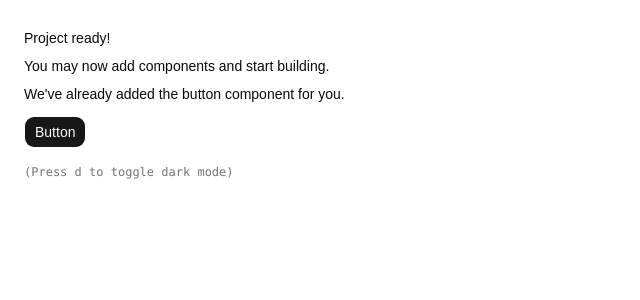
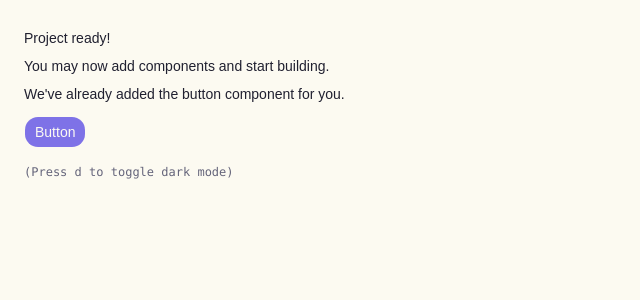
Before and after one commit to up2dul/habit-shaper, a React (Vite) app in the folder apps/web/: page / in a window 1280 px wide. Shown: the top 300 px of the page, without its empty margins (0-640 px from the left). Built offline with nearby package versions, Linux system fonts and the light colour scheme.

Commit message:
feat(web/css): theme tokens setup

```diff
--- a/apps/web/src/index.css
+++ b/apps/web/src/index.css
@@ -2,82 +2,83 @@
 @import "tw-animate-css";
 @import "shadcn/tailwind.css";
 @import "@fontsource-variable/inter";
-@import "@fontsource-variable/nunito-sans";
+@import "@fontsource-variable/fredoka";
 
 @custom-variant dark (&:is(.dark *));
 
 :root {
-  --background: oklch(1 0 0);
-  --foreground: oklch(0.145 0 0);
-  --card: oklch(1 0 0);
-  --card-foreground: oklch(0.145 0 0);
-  --popover: oklch(1 0 0);
-  --popover-foreground: oklch(0.145 0 0);
-  --primary: oklch(0.205 0 0);
-  --primary-foreground: oklch(0.985 0 0);
-  --secondary: oklch(0.97 0 0);
-  --secondary-foreground: oklch(0.205 0 0);
-  --muted: oklch(0.97 0 0);
-  --muted-foreground: oklch(0.556 0 0);
-  --accent: oklch(0.97 0 0);
-  --accent-foreground: oklch(0.205 0 0);
-  --destructive: oklch(0.577 0.245 27.325);
-  --border: oklch(0.922 0 0);
-  --input: oklch(0.922 0 0);
-  --ring: oklch(0.708 0 0);
-  --chart-1: oklch(0.87 0 0);
-  --chart-2: oklch(0.556 0 0);
-  --chart-3: oklch(0.439 0 0);
-  --chart-4: oklch(0.371 0 0);
-  --chart-5: oklch(0.269 0 0);
-  --radius: 0.625rem;
-  --sidebar: oklch(0.985 0 0);
-  --sidebar-foreground: oklch(0.145 0 0);
-  --sidebar-primary: oklch(0.205 0 0);
-  --sidebar-primary-foreground: oklch(0.985 0 0);
-  --sidebar-accent: oklch(0.97 0 0);
-  --sidebar-accent-foreground: oklch(0.205 0 0);
-  --sidebar-border: oklch(0.922 0 0);
-  --sidebar-ring: oklch(0.708 0 0);
+  --background: oklch(0.985 0.012 95);
+  --foreground: oklch(0.25 0.03 285);
+  --card: oklch(0.997 0.006 95);
+  --card-foreground: oklch(0.25 0.03 285);
+  --popover: oklch(0.997 0.006 95);
+  --popover-foreground: oklch(0.25 0.03 285);
+  --primary: oklch(0.62 0.17 285);
+  --primary-foreground: oklch(0.985 0.01 95);
+  --secondary: oklch(0.92 0.055 295);
+  --secondary-foreground: oklch(0.34 0.07 285);
+  --muted: oklch(0.955 0.018 95);
+  --muted-foreground: oklch(0.51 0.035 285);
+  --accent: oklch(0.91 0.085 78);
+  --accent-foreground: oklch(0.33 0.055 55);
+  --destructive: oklch(0.64 0.19 28);
+  --border: oklch(0.89 0.025 92);
+  --input: oklch(0.89 0.025 92);
+  --ring: oklch(0.62 0.17 285);
+  --chart-1: oklch(0.68 0.16 285);
+  --chart-2: oklch(0.76 0.12 165);
+  --chart-3: oklch(0.78 0.14 78);
+  --chart-4: oklch(0.72 0.15 35);
+  --chart-5: oklch(0.7 0.12 225);
+  --radius: 0.875rem;
+  --sidebar: oklch(0.972 0.015 95);
+  --sidebar-foreground: oklch(0.25 0.03 285);
+  --sidebar-primary: oklch(0.62 0.17 285);
+  --sidebar-primary-foreground: oklch(0.985 0.01 95);
+  --sidebar-accent: oklch(0.92 0.055 295);
+  --sidebar-accent-foreground: oklch(0.34 0.07 285);
+  --sidebar-border: oklch(0.89 0.025 92);
+  --sidebar-ring: oklch(0.62 0.17 285);
 }
 
 .dark {
-  --background: oklch(0.145 0 0);
-  --foreground: oklch(0.985 0 0);
-  --card: oklch(0.205 0 0);
-  --card-foreground: oklch(0.985 0 0);
-  --popover: oklch(0.205 0 0);
-  --popover-foreground: oklch(0.985 0 0);
-  --primary: oklch(0.922 0 0);
-  --primary-foreground: oklch(0.205 0 0);
-  --secondary: oklch(0.269 0 0);
-  --secondary-foreground: oklch(0.985 0 0);
-  --muted: oklch(0.269 0 0);
-  --muted-foreground: oklch(0.708 0 0);
-  --accent: oklch(0.269 0 0);
-  --accent-foreground: oklch(0.985 0 0);
-  --destructive: oklch(0.704 0.191 22.216);
-  --border: oklch(1 0 0 / 10%);
-  --input: oklch(1 0 0 / 15%);
-  --ring: oklch(0.556 0 0);
-  --chart-1: oklch(0.87 0 0);
-  --chart-2: oklch(0.556 0 0);
-  --chart-3: oklch(0.439 0 0);
-  --chart-4: oklch(0.371 0 0);
-  --chart-5: oklch(0.269 0 0);
-  --sidebar: oklch(0.205 0 0);
-  --sidebar-foreground: oklch(0.985 0 0);
-  --sidebar-primary: oklch(0.488 0.243 264.376);
-  --sidebar-primary-foreground: oklch(0.985 0 0);
-  --sidebar-accent: oklch(0.269 0 0);
-  --sidebar-accent-foreground: oklch(0.985 0 0);
-  --sidebar-border: oklch(1 0 0 / 10%);
-  --sidebar-ring: oklch(0.556 0 0);
+  --background: oklch(0.2 0.025 285);
+  --foreground: oklch(0.955 0.012 95);
+  --card: oklch(0.245 0.03 285);
+  --card-foreground: oklch(0.955 0.012 95);
+  --popover: oklch(0.245 0.03 285);
+  --popover-foreground: oklch(0.955 0.012 95);
+  --primary: oklch(0.74 0.15 285);
+  --primary-foreground: oklch(0.22 0.035 285);
+  --secondary: oklch(0.31 0.055 292);
+  --secondary-foreground: oklch(0.93 0.025 295);
+  --muted: oklch(0.285 0.025 285);
+  --muted-foreground: oklch(0.72 0.025 290);
+  --accent: oklch(0.72 0.12 78);
+  --accent-foreground: oklch(0.23 0.035 55);
+  --destructive: oklch(0.7 0.17 28);
+  --border: oklch(0.36 0.03 285);
+  --input: oklch(0.36 0.03 285);
+  --ring: oklch(0.74 0.15 285);
+  --chart-1: oklch(0.74 0.15 285);
+  --chart-2: oklch(0.73 0.11 165);
+  --chart-3: oklch(0.78 0.13 78);
+  --chart-4: oklch(0.72 0.14 35);
+  --chart-5: oklch(0.69 0.11 225);
+  --sidebar: oklch(0.225 0.028 285);
+  --sidebar-foreground: oklch(0.955 0.012 95);
+  --sidebar-primary: oklch(0.74 0.15 285);
+  --sidebar-primary-foreground: oklch(0.22 0.035 285);
+  --sidebar-accent: oklch(0.31 0.055 292);
+  --sidebar-accent-foreground: oklch(0.93 0.025 295);
+  --sidebar-border: oklch(0.36 0.03 285);
+  --sidebar-ring: oklch(0.74 0.15 285);
 }
 
 @theme inline {
   --font-sans: "Inter Variable", sans-serif;
-  --font-heading: "Nunito Sans Variable", sans-serif;
+  --font-heading: "Fredoka Variable", sans-serif;
+
   --color-sidebar-ring: var(--sidebar-ring);
   --color-sidebar-border: var(--sidebar-border);
   --color-sidebar-accent-foreground: var(--sidebar-accent-foreground);
@@ -86,15 +87,18 @@
   --color-sidebar-primary: var(--sidebar-primary);
   --color-sidebar-foreground: var(--sidebar-foreground);
   --color-sidebar: var(--sidebar);
+
   --color-chart-5: var(--chart-5);
   --color-chart-4: var(--chart-4);
   --color-chart-3: var(--chart-3);
   --color-chart-2: var(--chart-2);
   --color-chart-1: var(--chart-1);
+
   --color-ring: var(--ring);
   --color-input: var(--input);
   --color-border: var(--border);
   --color-destructive: var(--destructive);
+
   --color-accent-foreground: var(--accent-foreground);
   --color-accent: var(--accent);
   --color-muted-foreground: var(--muted-foreground);
@@ -103,12 +107,14 @@
   --color-secondary: var(--secondary);
   --color-primary-foreground: var(--primary-foreground);
   --color-primary: var(--primary);
+
   --color-popover-foreground: var(--popover-foreground);
   --color-popover: var(--popover);
   --color-card-foreground: var(--card-foreground);
   --color-card: var(--card);
   --color-foreground: var(--foreground);
   --color-background: var(--background);
+
   --radius-sm: calc(var(--radius) * 0.6);
   --radius-md: calc(var(--radius) * 0.8);
   --radius-lg: var(--radius);
@@ -122,14 +128,31 @@
   * {
     @apply border-border outline-ring/50;
   }
+
+  html {
+    @apply font-sans;
+  }
+
   body {
     @apply bg-background text-foreground;
   }
+
   button:not(:disabled),
   [role="button"]:not(:disabled) {
     cursor: pointer;
   }
-  html {
-    @apply font-sans;
+
+  h1,
+  h2,
+  h3,
+  h4,
+  h5,
+  h6 {
+    @apply font-heading;
+  }
+
+  ::selection {
+    background: var(--secondary);
+    color: var(--secondary-foreground);
   }
 }
```
